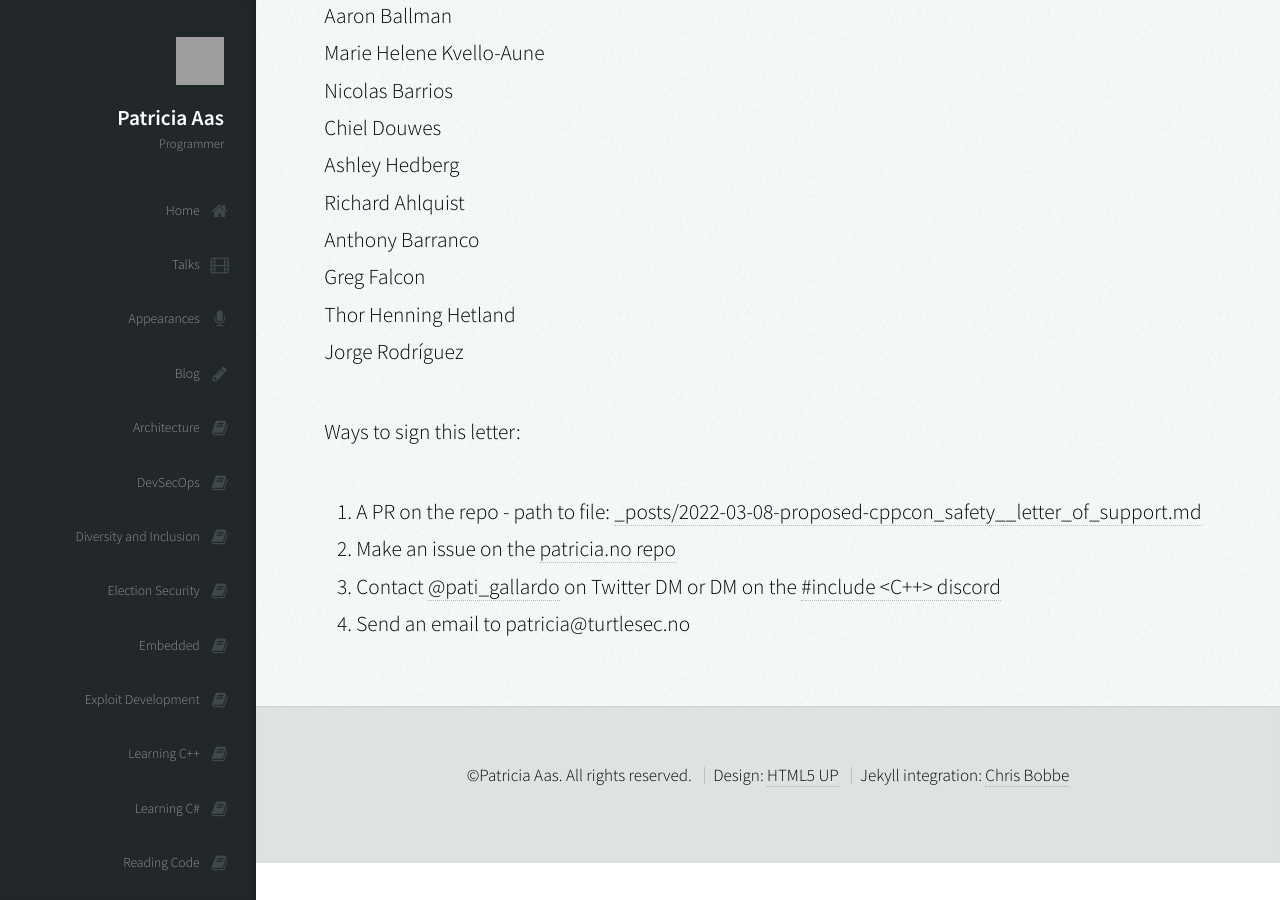
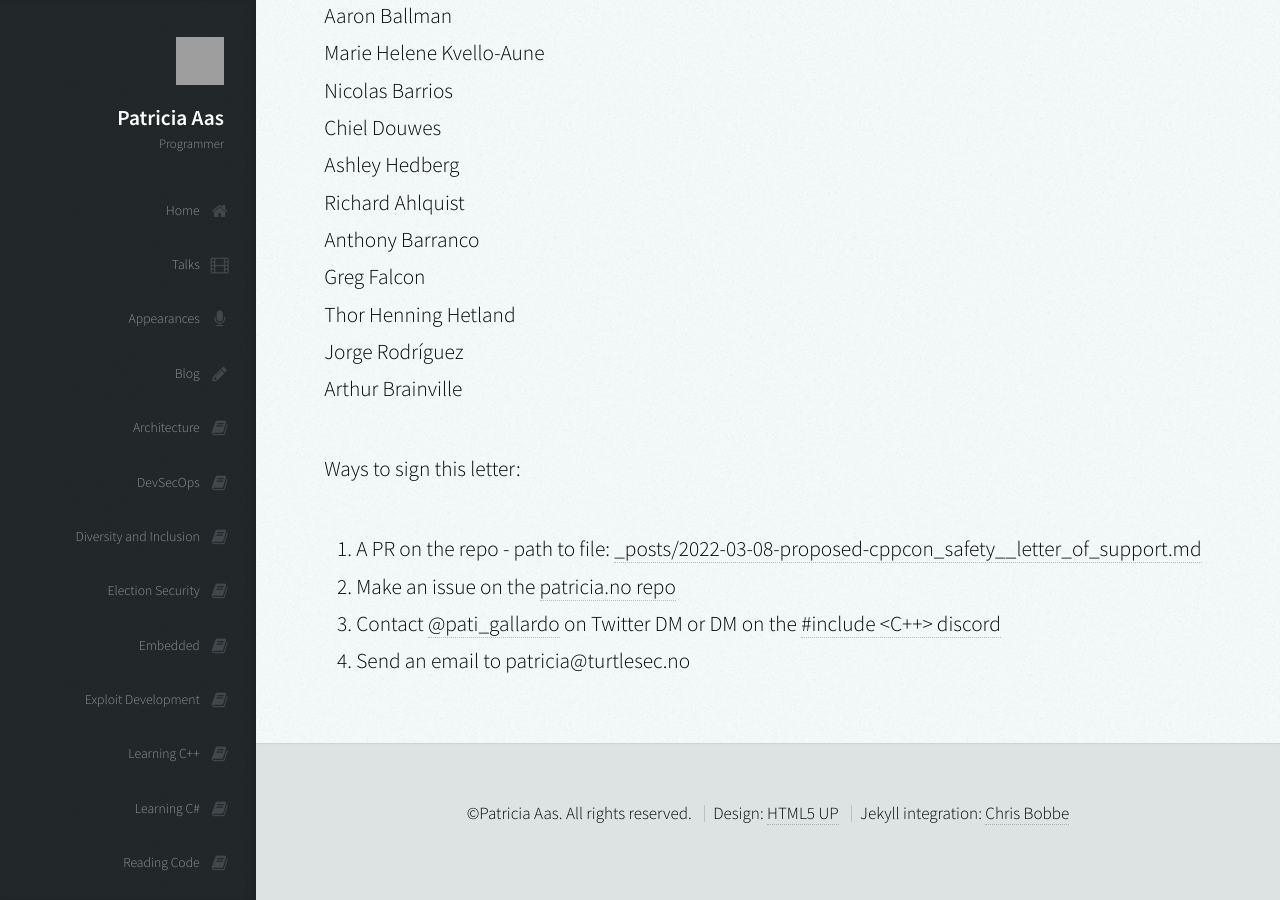
Before and after one commit to patricia-gallardo/patricia-gallardo.github.io, a Jekyll site: the page built from _posts/2022-03-08-proposed-cppcon_safety__letter_of_support.md, in a window 1280 px wide and 900 px high, scrolled down 5373 px. Built offline with Jekyll 4.4.1, drawn with Linux system fonts in a browser that asks for light colours; nearby versions of some CDN libraries; grey boxes are pictures that could not be loaded.

Commit message:
Sign letter of support

```diff
--- a/_posts/2022-03-08-proposed-cppcon_safety__letter_of_support.md
+++ b/_posts/2022-03-08-proposed-cppcon_safety__letter_of_support.md
@@ -152,6 +152,7 @@ Anthony Barranco <br>
 Greg Falcon <br>
 Thor Henning Hetland <br>
 Jorge Rodríguez <br>
+Arthur Brainville <br>
 
 
 Ways to sign this letter:
```
